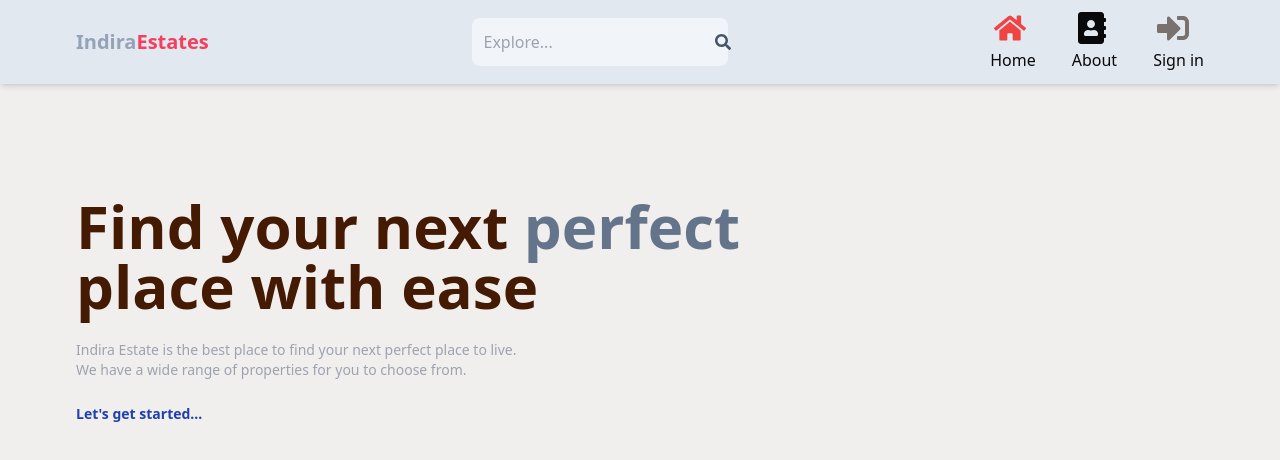
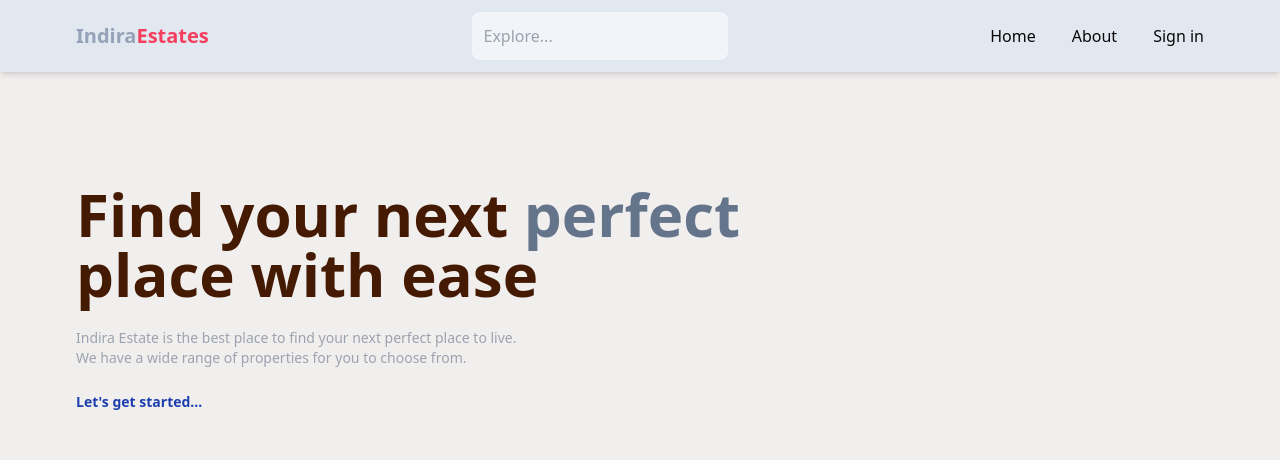
Before and after one commit to sourabhpunase/IndiraState, a React (Vite) app in the folder client/: page / in a window 1280 px wide. Shown: the top 460 px of the page. Built offline with nearby package versions, Linux system fonts and the light colour scheme; no server answers.

Commit message:
ho jaa yrr

```diff
--- a/client/src/components/Header.jsx
+++ b/client/src/components/Header.jsx
@@ -2,7 +2,7 @@
 import { Link, useNavigate } from 'react-router-dom'
 import { useSelector } from 'react-redux'
 import { useEffect, useState } from 'react'
-import {FaSignInAlt,FaSearch,FaAddressBook,FaHome} from 'react-icons/fa'
+// import {FaSignInAlt,FaSearch,FaAddressBook,FaHome} from 'react-icons/fa'
 
 
 export default function Header() {
@@ -56,24 +56,38 @@ className='bg-slate-100 p-3 rounded-lg flex items-center w-24 sm:w-64' >
 
 
 
-   <FaSearch className='text-slate-600' />
+   {/* <FaSearch className='text-slate-600' /> */}
    </button>
 </form>
 
 <ul className='flex gap-9'>
     <Link to='/'>
 
-<li className='hidden sm:inline text-zinc-950 hover:underline'><FaHome className='text-red-500 ml-3 sm:ml-1  mb-0 sm:mb-1 w-15 sm:w-8 h-8 sm:w-15 '/>Home</li>
+<li className='hidden sm:inline text-zinc-950 hover:underline'>
+
+
+  {/* <FaHome className='text-red-500 ml-3 sm:ml-1  mb-0 sm:mb-1 w-15 sm:w-8 h-8 sm:w-15 '/> */}
+
+Home</li>
 </Link>
 <Link to='/about'>
-<li  className=' text-zinc-950 hover:underline'><FaAddressBook className='text- ml-3 sm:ml-1 mb-0 sm:mb-1 w-15 sm:w-8 h-8 sm:w-15 '/>About</li>
+<li  className=' text-zinc-950 hover:underline'>
+
+  {/* <FaAddressBook className='text- ml-3 sm:ml-1 mb-0 sm:mb-1 w-15 sm:w-8 h-8 sm:w-15 '/>
+   */}
+
+  About</li>
 </Link>
 
 <Link to='/profile'>
 {currentUser?(
   <img className='rounded-full h-12 w-12 object-cover' src={currentUser.avatar} alt='profile'/>
 ):(
-  <li  className=' text-zinc-950 hover:underline' ><FaSignInAlt className='text-stone-500 ml-3 sm:ml-1 mb-0 sm:mb-1 w-15 sm:w-8 h-8 sm:w-15 '/>Sign in</li>
+  <li  className=' text-zinc-950 hover:underline' >
+
+    {/* <FaSignInAlt className='text-stone-500 ml-3 sm:ml-1 mb-0 sm:mb-1 w-15 sm:w-8 h-8 sm:w-15 '/>
+     */}
+    Sign in</li>
   )}
 
 
```
